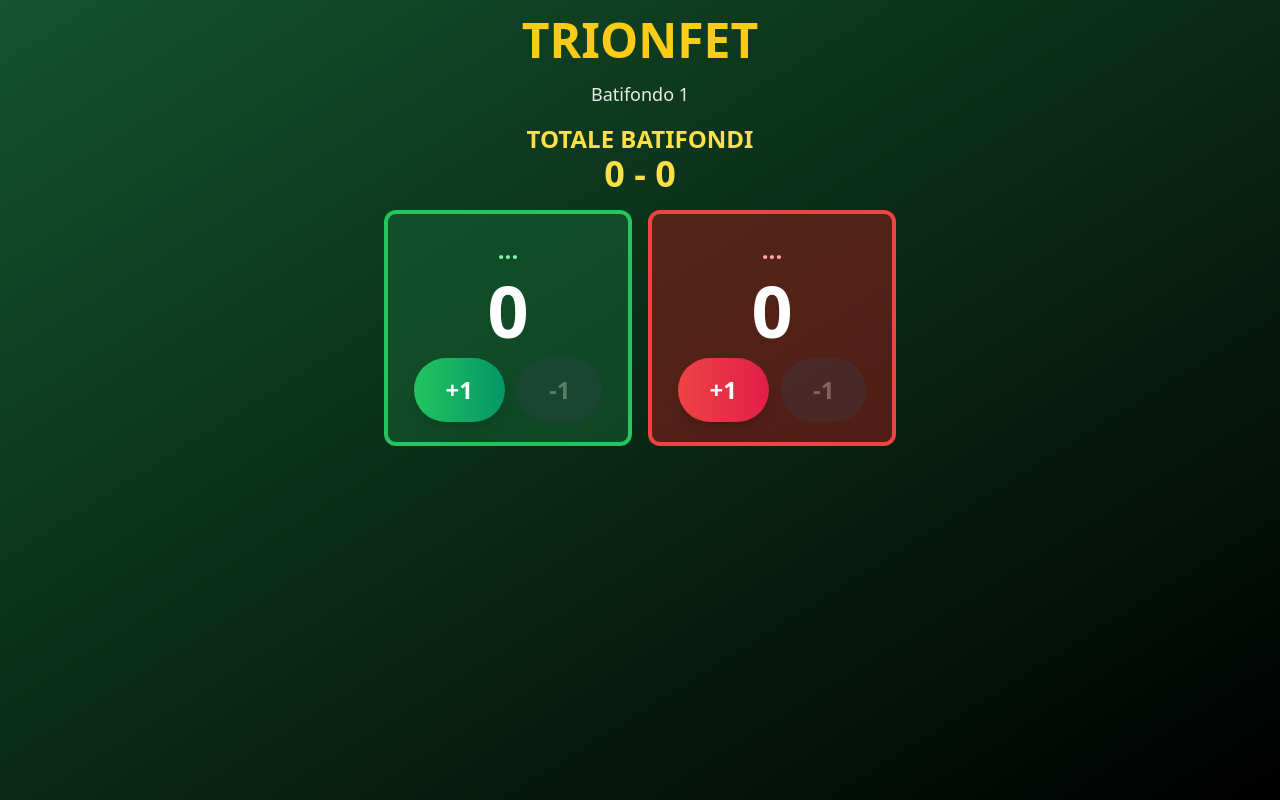
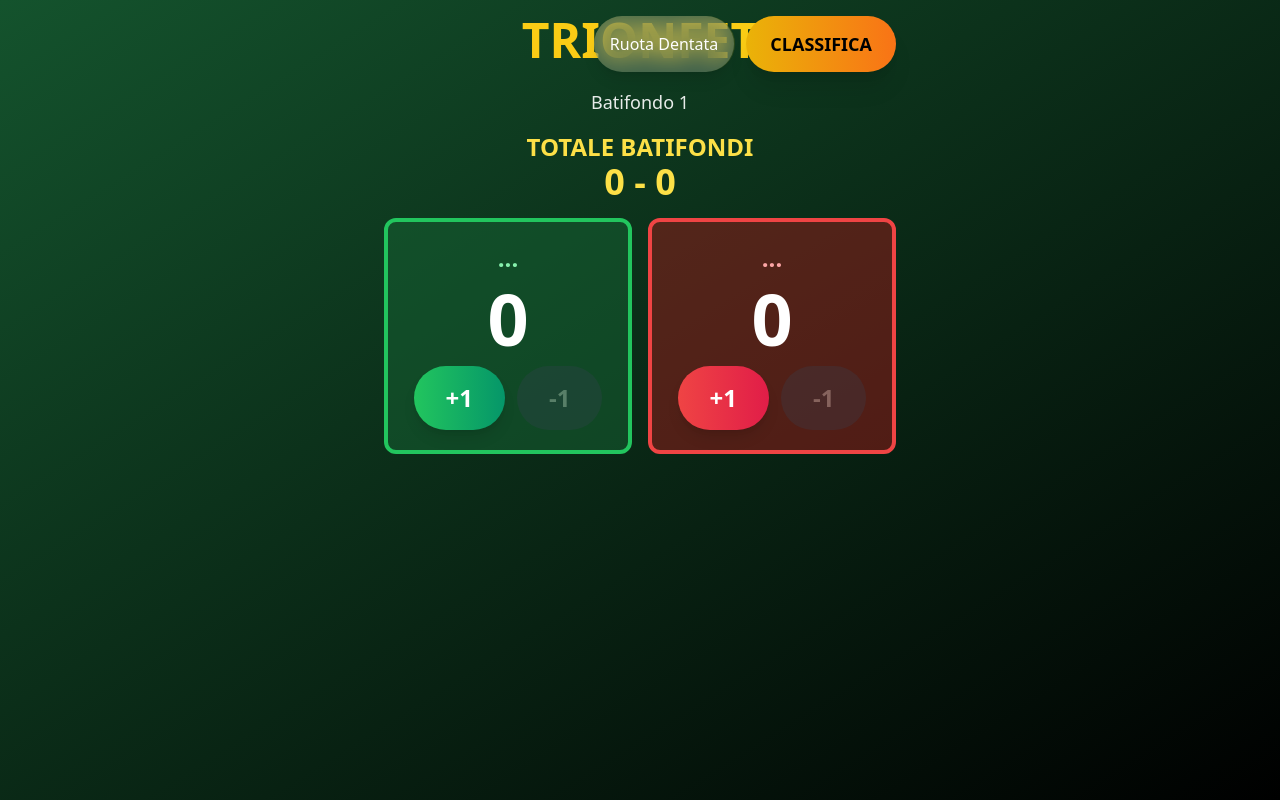
Before and after one commit to Ermanno1952/trionfet-live, a Next.js app: page /serata/1 in a window 1280 px wide. Built offline with nearby package versions, Linux system fonts and the light colour scheme; no server answers; the database is empty.

Commit message:
Update page.tsx

```diff
--- a/src/app/serata/[id]/page.tsx
+++ b/src/app/serata/[id]/page.tsx
@@ -139,7 +139,29 @@ export default function SerataPage({ params }: { params: Promise<{ id: string }>
     <div className="min-h-screen bg-gradient-to-br from-green-900 to-black text-white p-4 pb-20 flex flex-col">
       <div className="w-full max-w-lg mx-auto space-y-4">
 
-        <h1 className="text-5xl font-bold text-center text-yellow-400">TRIONFET</h1>
+                {/* TITOLO + PULSANTI IN ALTO */}
+        <div className="relative mb-6">
+          <h1 className="text-5xl font-bold text-center text-yellow-400">TRIONFET</h1>
+
+          <div className="absolute top-0 right-0 flex gap-3">
+            {/* RUOTA DENTATA – MODIFICA NOMI */}
+            <button
+              onClick={() => window.location.href = `/modifica/${id}`}
+              className="bg-white/20 hover:bg-white/40 p-4 rounded-full backdrop-blur-md transition-all shadow-lg"
+              title="Modifica capi e giocatori"
+            >
+              Ruota Dentata
+            </button>
+
+            {/* PULSANTE CLASSIFICA */}
+            <button
+              onClick={() => window.location.href = '/classifica'}
+              className="bg-gradient-to-r from-yellow-500 to-orange-500 text-black px-800 px-6 py-3 rounded-full font-bold text-lg shadow-xl hover:scale-105 transition-all"
+            >
+              CLASSIFICA
+            </button>
+          </div>
+        </div>
         <p className="text-center text-lg opacity-90">Batifondo {num}</p>
 
         <div className="text-center text-2xl font-bold text-yellow-300 leading-tight">
```
